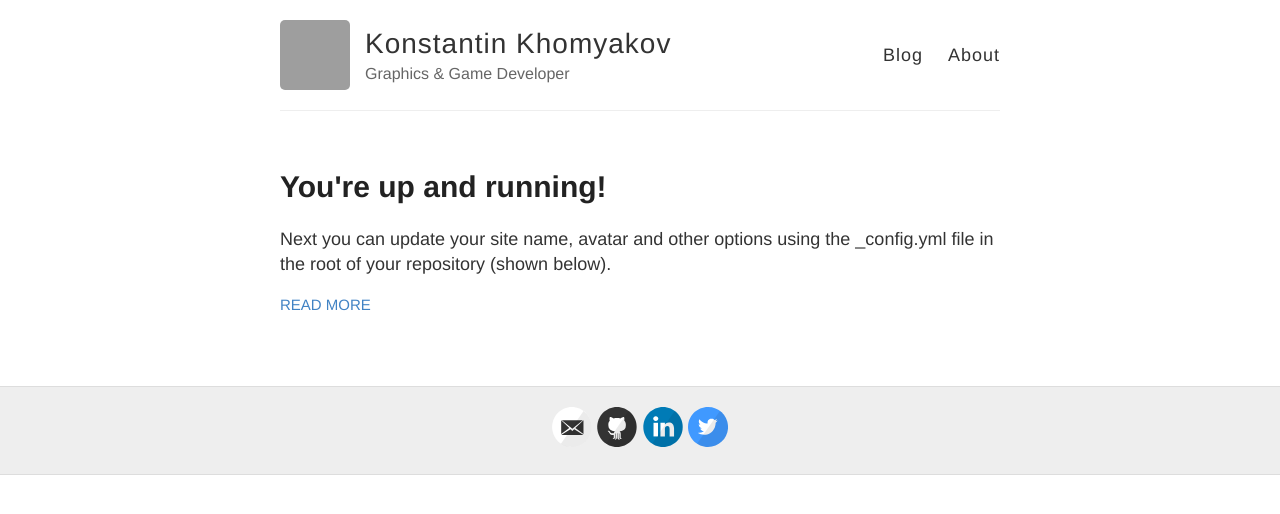
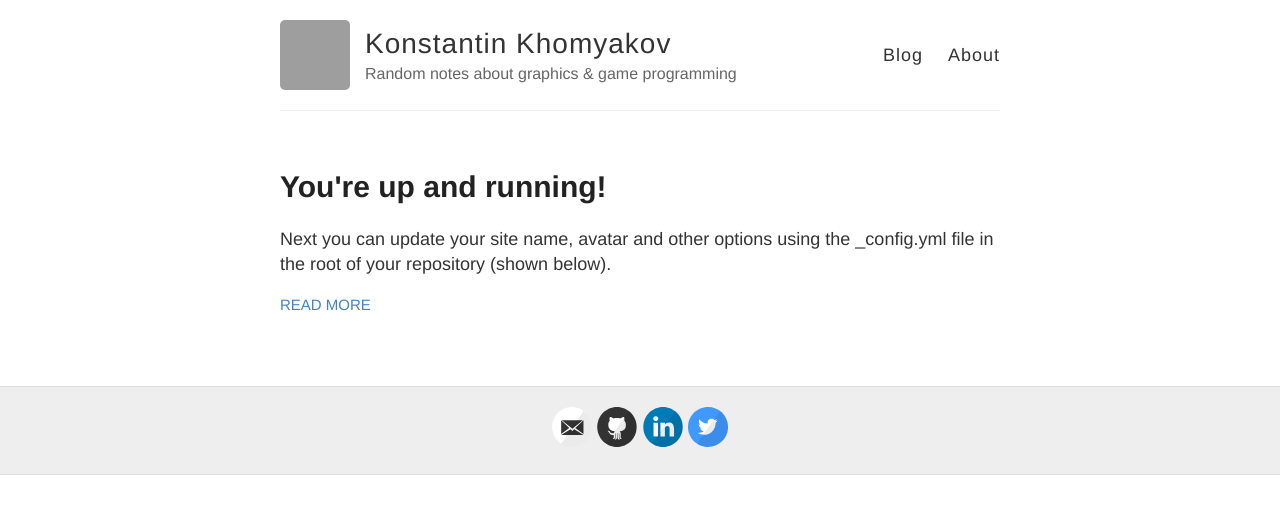
Before and after one commit to kkhomyakov3d/kkhomyakov3d.github.io, a Jekyll site: the page built from index.html, in a window 1280 px wide. Shown: the top 514 px of the page. Built offline with Jekyll 4.4.1, drawn with Linux system fonts in a browser that asks for light colours; grey boxes are pictures that could not be loaded.

Commit message:
Updated description in header

```diff
--- a/_config.yml
+++ b/_config.yml
@@ -6,7 +6,7 @@
 name: Konstantin Khomyakov
 
 # Short bio or description (displayed in the header)
-description: Graphics & Game Developer
+description: Random notes about graphics & game programming
 
 # URL of your avatar or profile pic (you could use your GitHub profile pic)
 avatar: https://avatars0.githubusercontent.com/u/6911799?s=460&v=4
```
